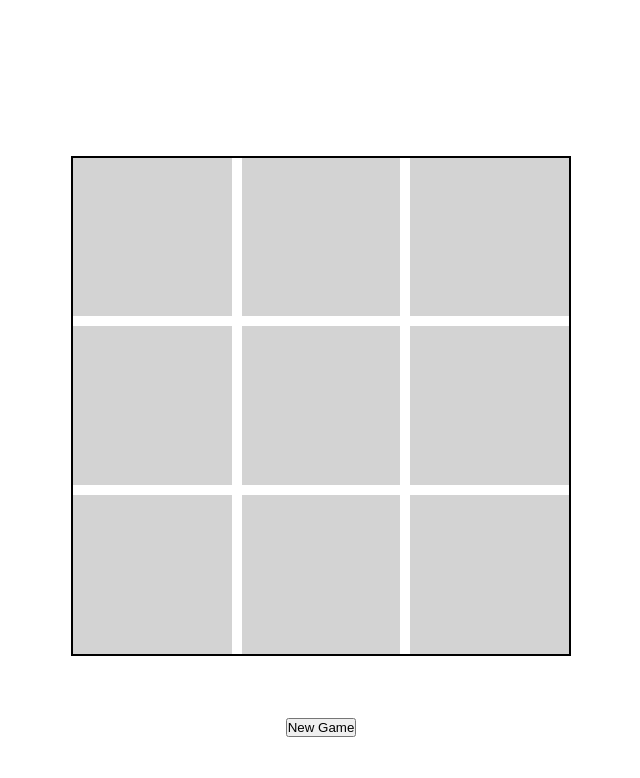
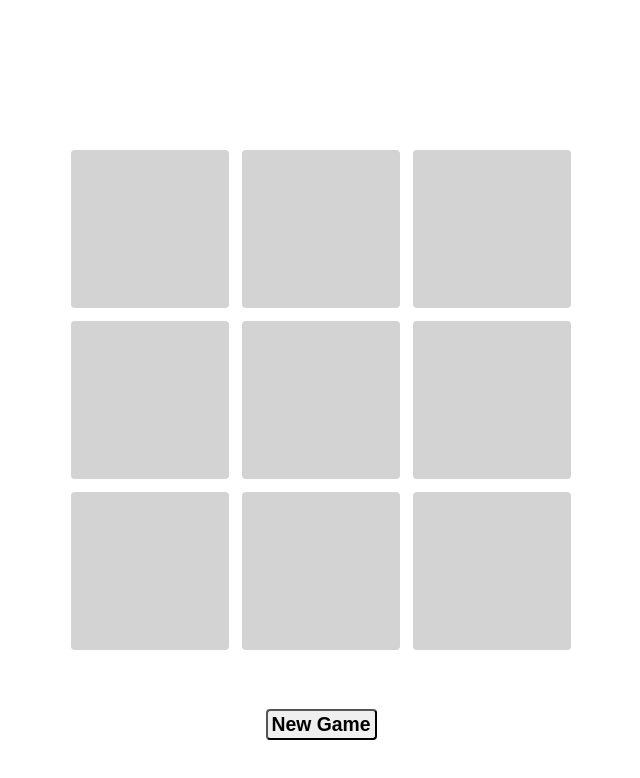
Before and after one commit to cacheup/tic-tac-toe, a plain HTML site: page index.html in a window 1280 px wide. Shown: the whole page, without its empty margins (319-959 px from the left). Drawn offline with Linux system fonts and the light colour scheme.

Commit message:
Add some style

```diff
--- a/javascript.js
+++ b/javascript.js
@@ -120,6 +120,7 @@ const game = (() => {
     _currentPlayer = _player1;
     gameBoard.resetBoard();
     gameBoard.displayBoard();
+    _result.textContent = "";
     _board.forEach(space => space.classList.remove('disabled'));
   }
   const newGame = () => {
--- a/style.css
+++ b/style.css
@@ -3,6 +3,8 @@
   padding: 0;
   box-sizing: border-box;
   font-family: Arial, Helvetica, sans-serif;
+  font-size: 1.1rem;
+  font-weight: bold;
 }
 
 body {
@@ -14,13 +16,12 @@ body {
 }
 
 .board {
-  border: 2px solid black;
   min-width: 500px;
   height: 500px;
   display: grid;
   grid-template-rows: 1fr 1fr 1fr;
   grid-template-columns: 1fr 1fr 1fr;
-  grid-gap: 10px;
+  grid-gap: 13px;
 }
 
 .space {
@@ -28,7 +29,8 @@ body {
   display: flex;
   justify-content: center;
   align-items: center;
-  font-size: 8rem;
+  font-size: 7rem;
+  border-radius: 4px;
 }
 
 .disabled {
@@ -40,3 +42,13 @@ body {
   display: flex;
   align-items: center;
 }
+
+button {
+  padding: 2px 4px;
+  border-radius: 4px;
+  cursor: pointer;
+}
+
+button:hover {
+  background-color: rgb(180, 179, 179);
+}
```
